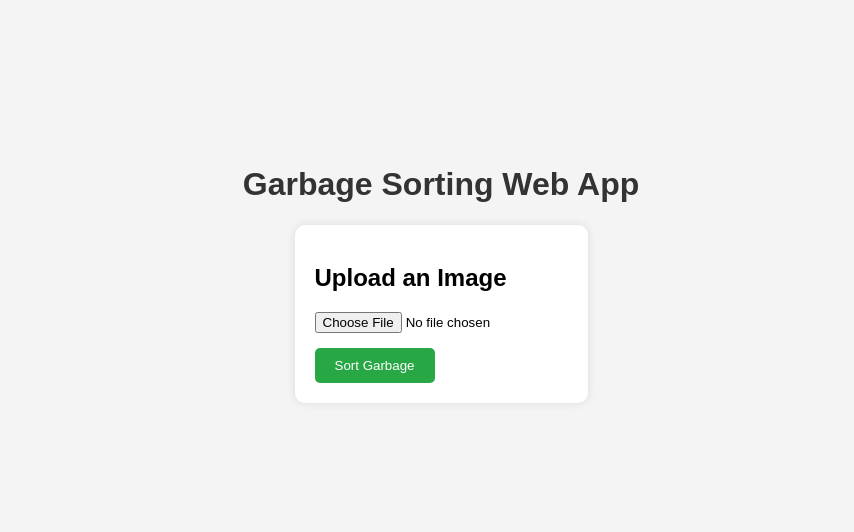
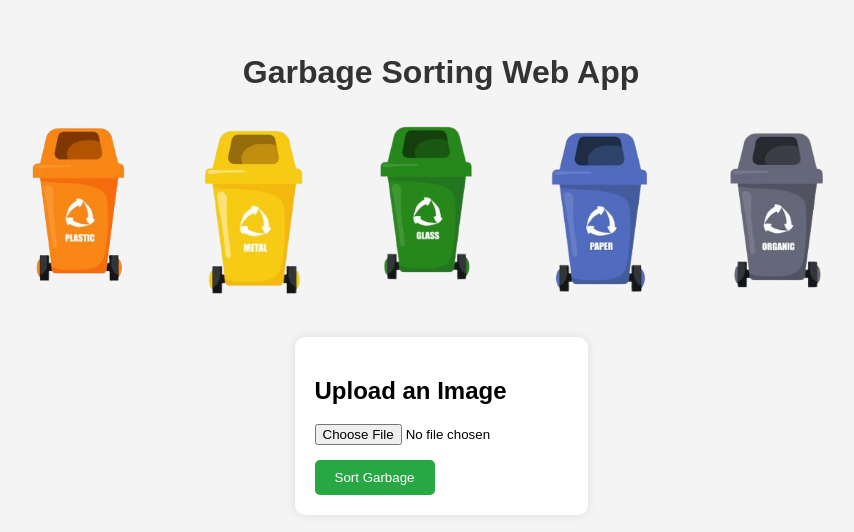
Before and after one commit to amujkic1/DropCycle, a plain HTML site: page chatbot/templates/index.html in a window 1280 px wide. Shown: the part 116-648 px from the top of the page, without its empty margins (199-1053 px from the left). Drawn offline with Linux system fonts and the light colour scheme.

Commit message:
updates in interface

```diff
--- a/chatbot/templates/index.html
+++ b/chatbot/templates/index.html
@@ -19,6 +19,23 @@
 
         h1 {
             color: #333;
+        }
+
+        #images-container {
+            display: flex;
+            justify-content: space-around;
+            margin-bottom: 20px;
+            flex-wrap: wrap;
+        }
+
+        .image-item {
+            width: 18%;
+            margin: 10px 0;
+        }
+
+        .image-item img {
+            width: 80%;
+            height: auto;
         }
 
         #upload-form {
@@ -61,6 +78,24 @@
 
     <h1>Garbage Sorting Web App</h1>
 
+    <div id="images-container">
+        <div class="image-item">
+            <img src="/static/plastic.png" alt="Garbage Image 1">
+        </div>
+        <div class="image-item">
+            <img src="/static/metal.png" alt="Garbage Image 1">
+        </div>
+        <div class="image-item">
+            <img src="/static/glass.png" alt="Garbage Image 1">
+        </div>
+        <div class="image-item">
+            <img src="/static/paper.png" alt="Garbage Image 1">
+        </div>
+        <div class="image-item">
+            <img src="/static/organic.png" alt="Garbage Image 1">
+        </div>
+    </div>
+
     <form id="upload-form" enctype="multipart/form-data">
         <h2>Upload an Image</h2>
         <input type="file" id="image" name="image" accept="image/*" required>
```
Also changed, not shown: chatbot/static/ewaste.png (added), chatbot/static/glass.png (added), chatbot/static/metal.png (added), chatbot/static/organic.png (added), chatbot/static/paper.png (added), chatbot/static/plastic.png (added), uploads/Screenshot_1.png (added), uploads/apples.jpg (added).
